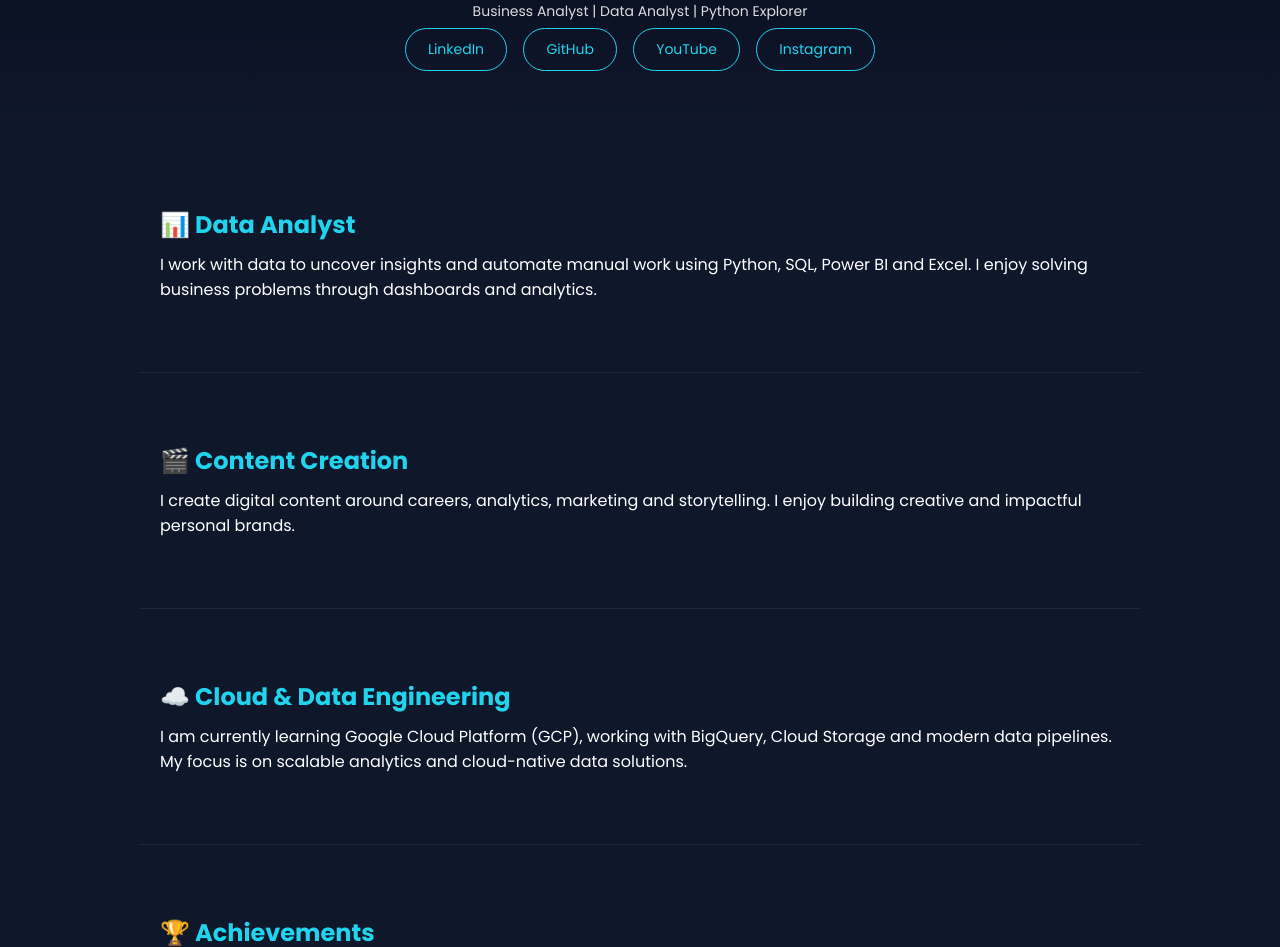
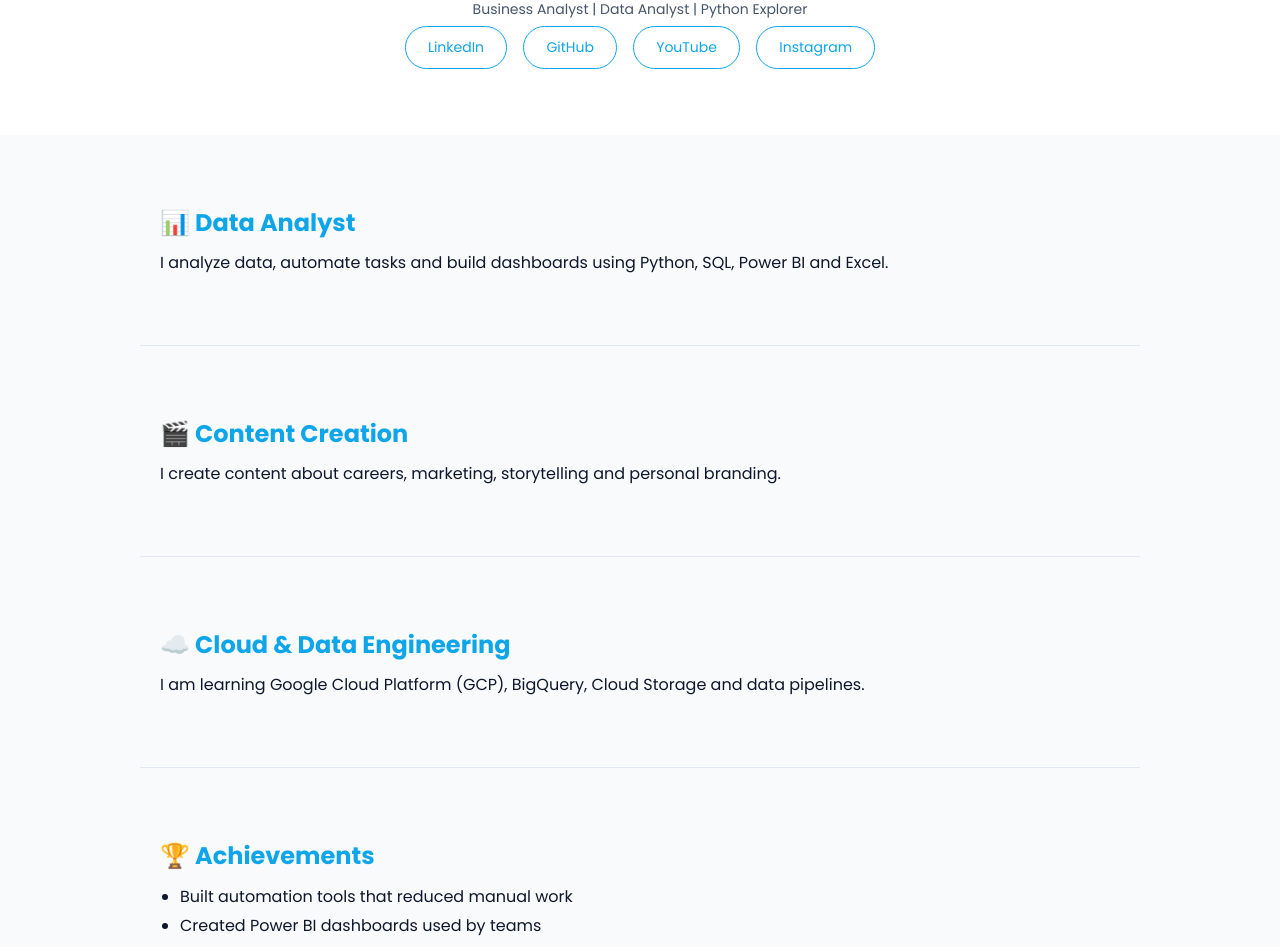
Before and after one commit to anchalsingh1708/anchalsingh1708.github.io, a plain HTML site: page index.html in a window 1280 px wide. Shown: the part 394-1341 px from the top of the page. Drawn offline with Linux system fonts and the light colour scheme.

Commit message:
Update index.html

```diff
--- a/index.html
+++ b/index.html
@@ -16,12 +16,12 @@
     }
 
     body {
-      background: #0f172a;
-      color: white;
+      background: #f8fafc;
+      color: #0f172a;
     }
 
     nav {
-      background: #020617;
+      background: white;
       padding: 15px 40px;
       display: flex;
       justify-content: space-between;
@@ -30,11 +30,11 @@
       width: 100%;
       top: 0;
       z-index: 1000;
-      border-bottom: 1px solid #1e293b;
+      border-bottom: 1px solid #e2e8f0;
     }
 
     nav a {
-      color: #22d3ee;
+      color: #0ea5e9;
       text-decoration: none;
       margin-left: 20px;
       font-size: 15px;
@@ -45,7 +45,7 @@
       margin-top: 90px;
       padding: 60px 20px;
       text-align: center;
-      background: linear-gradient(180deg, #020617, #0f172a);
+      background: white;
     }
 
     .profile-img {
@@ -53,26 +53,26 @@
       height: 160px;
       border-radius: 50%;
       object-fit: cover;
-      border: 3px solid #22d3ee;
+      border: 3px solid #0ea5e9;
       margin-bottom: 20px;
     }
 
     h1 span {
-      color: #22d3ee;
+      color: #0ea5e9;
     }
 
     .subtitle {
       font-size: 14px;
-      opacity: 0.85;
-      margin-top: 10px;
+      color: #475569;
+      margin-top: 8px;
     }
 
     .buttons a {
       margin: 6px;
       padding: 10px 22px;
       border-radius: 25px;
-      border: 1px solid #22d3ee;
-      color: #22d3ee;
+      border: 1px solid #0ea5e9;
+      color: #0ea5e9;
       text-decoration: none;
       display: inline-block;
       font-size: 14px;
@@ -80,19 +80,19 @@
     }
 
     .buttons a:hover {
-      background: #22d3ee;
-      color: #000;
+      background: #0ea5e9;
+      color: white;
     }
 
     section {
       max-width: 1000px;
       margin: auto;
       padding: 70px 20px;
-      border-bottom: 1px solid #1e293b;
+      border-bottom: 1px solid #e2e8f0;
     }
 
     section h2 {
-      color: #22d3ee;
+      color: #0ea5e9;
       margin-bottom: 10px;
     }
 
@@ -121,7 +121,7 @@
 
 <!-- Hero -->
 <div class="hero">
-  <img src="https://github.com/anchalsingh1708/anchalsingh1708.github.io/edit/main//profile.jpg" class="profile-img">
+  <img src="https://raw.githubusercontent.com/anchalsingh1708/anchalsingh1708.github.io/main/profile.jpg" class="profile-img">
 
   <h1>Hey! I'm <span>Anchal</span></h1>
   <p class="subtitle">Business Analyst | Data Analyst | Python Explorer</p>
@@ -134,49 +134,35 @@
   </div>
 </div>
 
-<!-- Section 1 -->
 <section id="analytics">
   <h2>📊 Data Analyst</h2>
-  <p>
-    I work with data to uncover insights and automate manual work using Python, SQL, Power BI and Excel.
-    I enjoy solving business problems through dashboards and analytics.
-  </p>
+  <p>I analyze data, automate tasks and build dashboards using Python, SQL, Power BI and Excel.</p>
 </section>
 
-<!-- Section 2 -->
 <section id="content">
   <h2>🎬 Content Creation</h2>
-  <p>
-    I create digital content around careers, analytics, marketing and storytelling.
-    I enjoy building creative and impactful personal brands.
-  </p>
+  <p>I create content about careers, marketing, storytelling and personal branding.</p>
 </section>
 
-<!-- Section 3 -->
 <section id="cloud">
   <h2>☁️ Cloud & Data Engineering</h2>
-  <p>
-    I am currently learning Google Cloud Platform (GCP), working with BigQuery, Cloud Storage and modern data pipelines.
-    My focus is on scalable analytics and cloud-native data solutions.
-  </p>
+  <p>I am learning Google Cloud Platform (GCP), BigQuery, Cloud Storage and data pipelines.</p>
 </section>
 
-<!-- Achievements -->
 <section id="achievements">
   <h2>🏆 Achievements</h2>
-  <ul style="padding-left: 15px; line-height: 1.8;">
-    <li>Built multiple automation tools that reduced manual work significantly</li>
-    <li>Created Power BI dashboards for business decision-making</li>
-    <li>High academic performance in Data Science</li>
+  <ul style="line-height: 1.8; padding-left: 20px;">
+    <li>Built automation tools that reduced manual work</li>
+    <li>Created Power BI dashboards used by teams</li>
+    <li>Strong academic background in Data Science</li>
   </ul>
 </section>
 
-<!-- Contact -->
 <section id="contact">
   <h2>📬 Contact</h2>
-  <p>If you'd like to collaborate or hire me, click below:</p>
+  <p>You can contact me by clicking the button below.</p>
   <div class="buttons">
-    <a href="mailto:anchalsingh1708@gmail.com">Email Me</a>
+    <a href="mailto:anchalsingh1708@gmail.com?subject=Portfolio%20Contact&body=Hi%20Anchal," target="_blank">Email Me</a>
   </div>
 </section>
 
```
